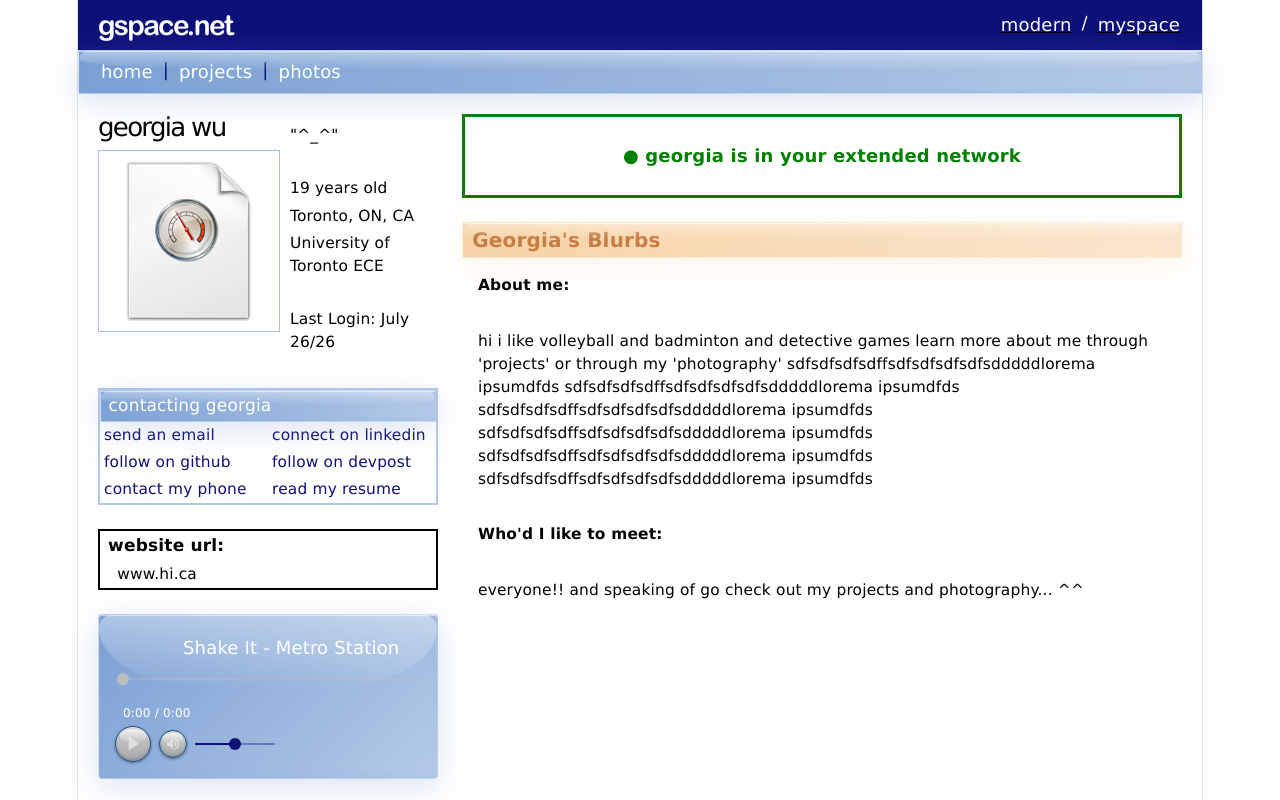
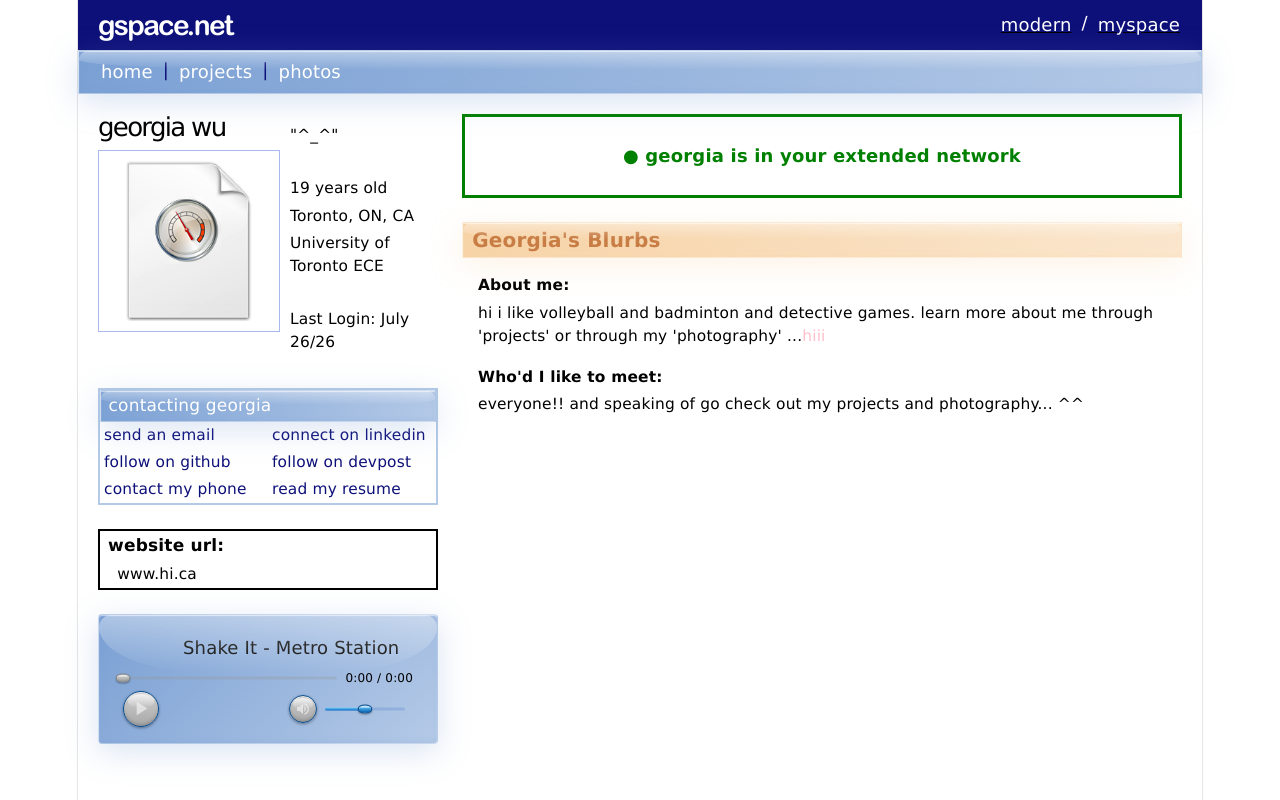
Before and after one commit to r9ia/gspace, a React (Vite) app: page / in a window 1280 px wide. Built offline with nearby package versions, Linux system fonts and the light colour scheme.

Commit message:
edited the about me text and styling, tried styling yt component

```diff
--- a/src/page-comps/about.tsx
+++ b/src/page-comps/about.tsx
@@ -11,27 +11,22 @@ function About() {
                 &nbsp;Georgia's Blurbs
             </Typography>
 
-            <Typography sx={{ fontWeight: "bold", padding: 2, marginBottom: 0 }}>
+            <Typography sx={{ fontWeight: 'bold', px: 2, pt:2 }}>
                 About me:
             </Typography>
-            <Typography sx={{ padding: 2, marginTop: 0, whiteSpace: 'pre-wrap' }}>
-                hi i like volleyball and badminton and detective games
+            <Typography sx={{ px: 2, whiteSpace: 'pre-wrap' }}>
+                hi i like volleyball and badminton and detective games.
                 learn more about me through 'projects' or through my 'photography'
-                sdfsdfsdfsdffsdfsdfsdfsdfsdddddlorema ipsumdfds
-                sdfsdfsdfsdffsdfsdfsdfsdfsdddddlorema ipsumdfds
-                sdfsdfsdfsdffsdfsdfsdfsdfsdddddlorema ipsumdfds
-                sdfsdfsdfsdffsdfsdfsdfsdfsdddddlorema ipsumdfds
-                sdfsdfsdfsdffsdfsdfsdfsdfsdddddlorema ipsumdfds
-                sdfsdfsdfsdffsdfsdfsdfsdfsdddddlorema ipsumdfds
+                ...
+                <span style={{ color:"pink" }}>
+                    hiii
+                    </span>
+            </Typography>
 
-
-
-
-            </Typography>
-            <Typography sx={{ fontWeight: "bold", padding: 2, marginBottom: 0 }}>
+            <Typography sx={{ fontWeight: 'bold', px: 2, pt: 2 }}>
                 Who'd I like to meet:
             </Typography>
-            <Typography sx={{ padding: 2, marginTop: 0, whiteSpace: 'pre-wrap' }}>
+            <Typography sx={{ px: 2, whiteSpace: 'pre-wrap' }}>
                 everyone!! and speaking of go check out my projects and photography... ^^
             </Typography>
             <br />
--- a/src/page-comps/youtubemusic.tsx
+++ b/src/page-comps/youtubemusic.tsx
@@ -15,7 +15,7 @@ declare global {
 }
 
 //SHAKE IT METRO STATION fire emoji times four
-const VIDEO_ID = 'acU_inBCGO8'; // placeholder — swap for whatever video you want
+const VIDEO_ID = 'acU_inBCGO8'; // url of video after v=
 
 // XP/WMP-style glossy round button
 const XPButton = styled(IconButton)(() => ({
@@ -51,6 +51,76 @@ const XPButton = styled(IconButton)(() => ({
   '&.Mui-disabled': {
     background: 'linear-gradient(180deg, #cfcfcf 0%, #a8a8a8 100%)',
     color: '#e0e0e0',
+  },
+}));
+
+//styling for mui slider
+const XPSlider = styled(Slider)(() => ({
+  height: 10,
+  padding: '8px 0',
+
+  // the background track (unfilled portion) — now a plain solid line
+  '& .MuiSlider-rail': {
+    height: 3,
+    borderRadius: 2,
+    background: 'rgba(107,149,207,0.4)', // solid, matches your glass tab tint
+    opacity: 1,
+  },
+
+  // the filled portion (progress/volume level)
+  '& .MuiSlider-track': {
+    height: 3,
+    borderRadius: 2,
+    border: 'none',
+    background: 'linear-gradient(180deg, #8fd3f9 0%, #3f9fe0 45%, #0d6fc7 100%)',
+  },
+
+  // the draggable knob — now a small oval instead of a round dot
+  '& .MuiSlider-thumb': {
+    width: 14,
+    height: 9,
+    borderRadius: '50% / 40%', // oval: wider radius horizontally, flatter vertically
+    background: 'linear-gradient(180deg, #8fd3f9 0%, #3f9fe0 45%, #0d6fc7 100%)',
+    border: '1px solid #0a4f8f',
+    boxShadow: `
+      0 1px 2px rgba(0,0,0,0.4),
+      inset 0 1px 1px rgba(255,255,255,0.6),
+      inset 0 -1px 2px rgba(0,0,0,0.15)
+    `,
+    '&::before': {
+      content: '""',
+      position: 'absolute',
+      top: 1,
+      left: '15%',
+      width: '70%',
+      height: '35%',
+      background: 'linear-gradient(180deg, rgba(255,255,255,0.8), rgba(255,255,255,0))',
+      borderRadius: '50%',
+    },
+    '&:hover, &.Mui-focusVisible': {
+      boxShadow: `
+        0 0 0 6px rgba(63,159,224,0.16),
+        0 1px 2px rgba(0,0,0,0.4),
+        inset 0 1px 1px rgba(255,255,255,0.6),
+        inset 0 -1px 2px rgba(0,0,0,0.15)
+      `,
+    },
+    '&.Mui-active': {
+      boxShadow: `inset 0 2px 4px rgba(0,0,0,0.5)`,
+    },
+  },
+
+  '&.Mui-disabled': {
+    '& .MuiSlider-rail': {
+      background: 'rgba(150,150,150,0.3)',
+    },
+    '& .MuiSlider-track': {
+      background: 'linear-gradient(180deg, #cfcfcf 0%, #a8a8a8 100%)',
+    },
+    '& .MuiSlider-thumb': {
+      background: 'linear-gradient(180deg, #cfcfcf 0%, #a8a8a8 100%)',
+      border: '1px solid #888',
+    },
   },
 }));
 
@@ -156,16 +226,16 @@ export default function Music() {
   }
 
   return (
-    <Box sx={{ ...getGlassTabSx("107,149,207"), borderRadius: 1, padding: 2 }}>
+    <Box sx={{ ...getGlassTabSx("107,149,207"), borderRadius: 1, padding: 2, color: 'black' }}>
       {/* Song title + small visible YouTube player side by side */}
       <Box sx={{ display: 'flex', alignItems: 'center', gap: 1 }}>
         <div ref={containerRef} style={{ width: 60, height: 34, flexShrink: 0 }} />
         <Box>Shake It - Metro Station</Box>
       </Box>
 
-      {/* progress bar + time */}
-      <Box sx={{ px: 1 }}>
-        <Slider
+      {/* progress bar + time, same line */}
+      <Box sx={{ display: 'flex', alignItems: 'center', gap: 1, px: 1 }}>
+        <XPSlider
           value={currentTime}
           min={0}
           max={duration || 0}
@@ -173,27 +243,39 @@ export default function Music() {
           onChangeCommitted={handleSeekCommitted}
           disabled={!isReady}
           size="small"
+          sx={{ flex: 1 }}
         />
 
-        <Box sx={{ display: 'flex', fontSize: 12 }}>
+        {/* time */}
+        <Box sx={{ display: 'flex', fontSize: 12, flexShrink: 0, whiteSpace: 'nowrap' }}>
           <span>{formatTime(currentTime)}</span>
           <span>&nbsp;/&nbsp;</span>
           <span>{formatTime(duration)}</span>
         </Box>
       </Box>
 
-      <Box sx={{ display: 'flex', alignItems: 'center', gap: 1 }}>
+
+      {/* play button + volume*/}
+      <Box sx={{
+        display: 'flex',
+        justifyContent: 'space-between',
+        alignItems: 'center',
+        gap: 1,
+        px: 1
+      }}>
+
+        {/* play button*/}
         <XPButton onClick={handlePlayPause} disabled={!isReady}>
           {isPlaying ? <PauseIcon /> : <PlayArrowIcon />}
         </XPButton>
 
         {/* Volume control: icon + always-visible horizontal slider */}
-        <Box sx={{ display: 'flex', alignItems: 'center', gap: 1, flex: 1 }}>
+        <Box sx={{ display: 'flex', alignItems: 'center', gap: 1, pr: 1 }}>
           <XPButton disabled={!isReady} sx={{ width: 28, height: 28 }}>
             {volume === 0 ? <VolumeOffIcon sx={{ fontSize: 16 }} /> : <VolumeUpIcon sx={{ fontSize: 16 }} />}
           </XPButton>
 
-          <Slider
+          <XPSlider
             value={volume}
             min={0}
             max={100}
@@ -202,13 +284,16 @@ export default function Music() {
             sx={{ width: 80 }}
           />
         </Box>
+
+
       </Box>
     </Box>
   );
 }
 
 function formatTime(seconds: number) {
-  if (!isFinite(seconds) || seconds < 0) return '0:00';
+  if (!isFinite(seconds) || seconds < 0)
+    return '0:00';
   const mins = Math.floor(seconds / 60);
   const secs = Math.floor(seconds % 60);
   return `${mins}:${secs.toString().padStart(2, '0')}`;
```
